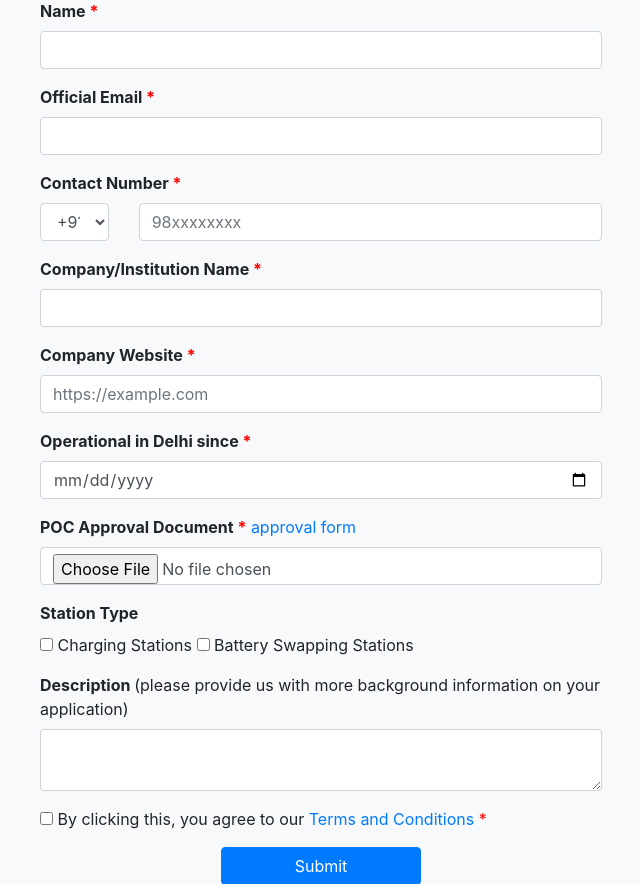
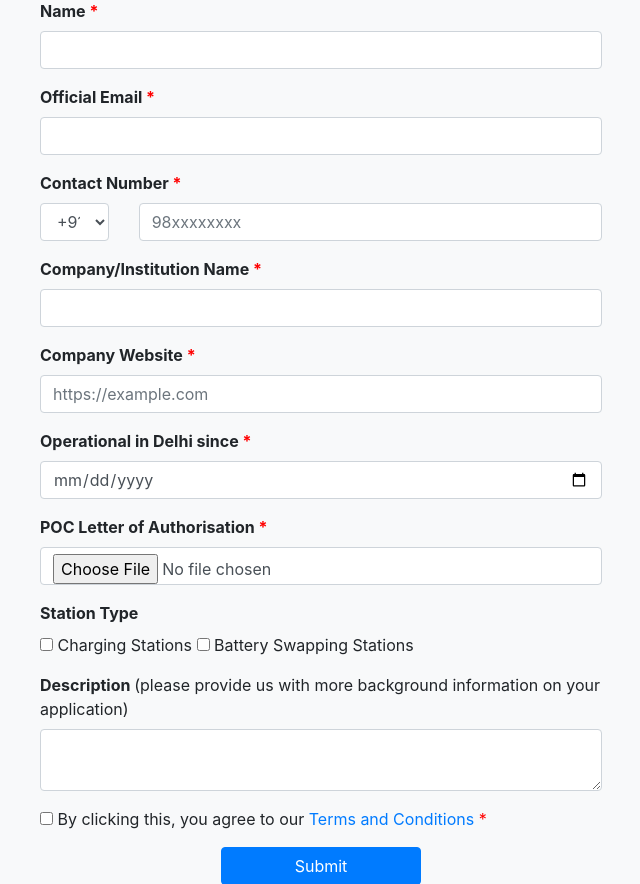
Before and after one commit to ks-chartr/electric--open-ev-database, a Django app: page /data/provider/ in a window 1280 px wide. Shown: the part 293-1177 px from the top of the page, without its empty margins (23-663 px from the left). Run offline with Django 3.2, Linux system fonts and the light colour scheme; parts of the project's set-up code (start-up, migrations or seed data) failed here and were passed over; some libraries are stand-ins or nearby versions.

Commit message:
changed POC letter field namme

```diff
--- a/Opendata/templates/dataProvider.html
+++ b/Opendata/templates/dataProvider.html
@@ -324,9 +324,7 @@
                         </div>
 
                         <div class="form-group">
-                            <label><b>POC Approval Document<span style="color: red"> *</span></b> <a
-                                    href="https://drive.google.com/file/d/1AcgUKLXx6WIC5s4eanzOfj8EsiYHARrt/view?usp=sharing"
-                                    target="_blank">approval form</a>
+                            <label><b>POC Letter of Authorisation<span style="color: red"> *</span></b>
                             </label><br/>
                             <input name="approvalDocument" required="" type="file" placeholder="Choose File"
                                    class="form-control">
```
